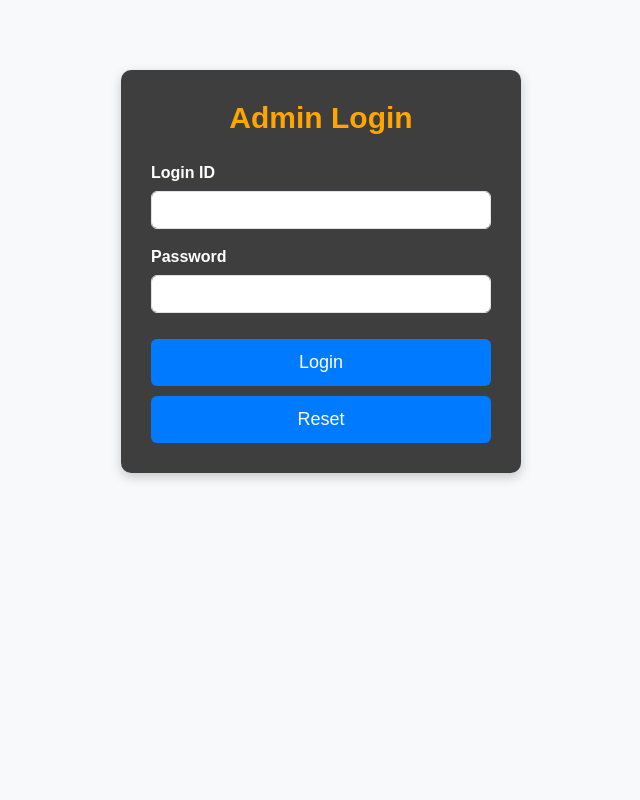
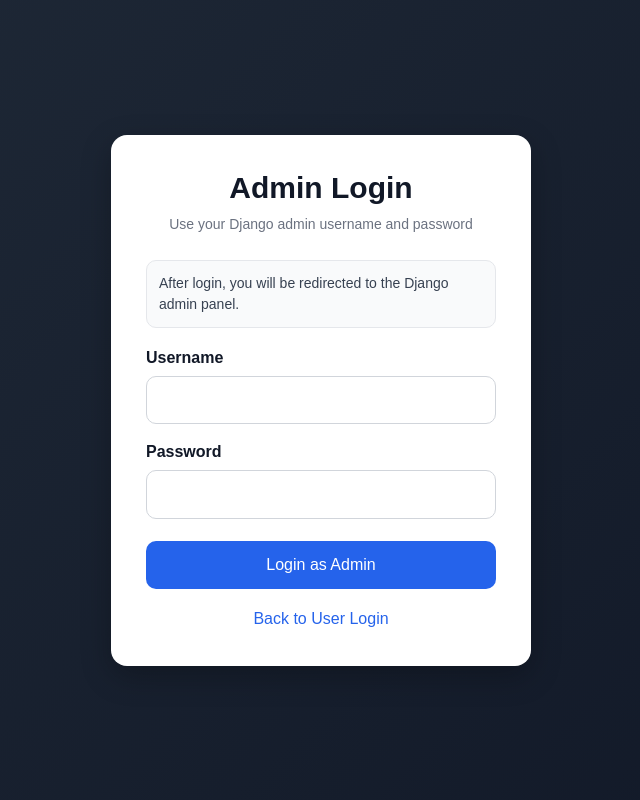
Before and after one commit to Savikhya/Book_Hive, a Django app: page /adminlogin/ in a window 1280 px wide. Shown: the whole page, without its empty margins (319-959 px from the left). Run offline with Django 4.2, Linux system fonts and the light colour scheme.

Commit message:
Update admin UI, templates, settings, and README

```diff
--- a/BookhiveProject/myapp/templates/AdminLogin.html
+++ b/BookhiveProject/myapp/templates/AdminLogin.html
@@ -3,78 +3,145 @@
 
 <style>
     body {
-        background-color: #f8f9fa;
+        background: linear-gradient(135deg, #1f2937, #111827);
         font-family: Arial, sans-serif;
+        margin: 0;
+        padding: 0;
     }
 
     .admin-container {
-        max-width: 400px;
-        margin: 70px auto;
-        background: rgba(0, 0, 0, 0.75);
-        padding: 30px;
-        border-radius: 10px;
-        box-shadow: 0 4px 12px rgba(0,0,0,0.2);
+        min-height: 100vh;
+        display: flex;
+        align-items: center;
+        justify-content: center;
+        padding: 20px;
+    }
+
+    .admin-card {
+        width: 100%;
+        max-width: 420px;
+        background: white;
+        padding: 35px;
+        border-radius: 16px;
+        box-shadow: 0 10px 30px rgba(0, 0, 0, 0.25);
     }
 
     .admin-title {
         text-align: center;
-        color: #ffa500;
+        color: #111827;
         font-size: 30px;
         font-weight: bold;
+        margin-bottom: 8px;
+    }
+
+    .admin-subtitle {
+        text-align: center;
+        color: #6b7280;
+        font-size: 14px;
         margin-bottom: 25px;
     }
 
+    .form-group {
+        margin-bottom: 16px;
+    }
+
     .form-group label {
-        color: white;
+        display: block;
+        color: #111827;
         font-weight: bold;
         margin-bottom: 6px;
     }
 
     .form-control {
-        border-radius: 6px;
+        width: 100%;
+        border-radius: 10px;
+        border: 1px solid #d1d5db;
+        padding: 12px;
+        box-sizing: border-box;
+        font-size: 15px;
+    }
+
+    .form-control:focus {
+        outline: none;
+        border-color: #2563eb;
     }
 
     .btn-admin {
         width: 100%;
-        background-color: #007bff;
+        background-color: #2563eb;
         border: none;
-        padding: 10px;
+        padding: 12px;
         color: white;
-        font-size: 18px;
-        border-radius: 6px;
-        margin-top: 10px;
+        font-size: 16px;
+        border-radius: 10px;
+        margin-top: 6px;
+        cursor: pointer;
     }
 
     .btn-admin:hover {
-        background-color: #0056b3;
+        background-color: #1d4ed8;
+    }
+
+    .bottom-link {
+        text-align: center;
+        margin-top: 18px;
+    }
+
+    .bottom-link a {
+        text-decoration: none;
+        color: #2563eb;
+        font-weight: 500;
+    }
+
+    .bottom-link a:hover {
+        text-decoration: underline;
+    }
+
+    .note-box {
+        background: #f9fafb;
+        border: 1px solid #e5e7eb;
+        color: #374151;
+        border-radius: 10px;
+        padding: 12px;
+        margin-bottom: 18px;
+        font-size: 14px;
     }
 </style>
 
 <div class="admin-container">
+    <div class="admin-card">
         <h2 class="admin-title">Admin Login</h2>
+        <p class="admin-subtitle">Use your Django admin username and password</p>
+
+        <div class="note-box">
+            After login, you will be redirected to the Django admin panel.
+        </div>
 
         <form action="{% url 'AdminLogin' %}" method="post">
             {% csrf_token %}
-
-        <div class="form-group mb-3">
-            <label>Login ID</label>
+            <div class="form-group">
+                <label>Username</label>
                 <input type="text" class="form-control" name="loginid" required>
             </div>
 
-        <div class="form-group mb-3">
+            <div class="form-group">
                 <label>Password</label>
                 <input type="password" class="form-control" name="pswd" required>
             </div>
 
-        <button type="submit" class="btn-admin">Login</button>
-        <button type="reset" class="btn-admin">Reset</button>
+            <button type="submit" class="btn-admin">Login as Admin</button>
 
             {% if messages %}
                 {% for message in messages %}
-                <div class="alert alert-success text-center mt-3">{{ message }}</div>
+                    <div class="alert alert-{% if message.tags == 'success' %}success{% else %}danger{% endif %} text-center mt-3">{{ message }}</div>
                 {% endfor %}
             {% endif %}
         </form>
+
+        <div class="bottom-link">
+            <a href="{% url 'UserLogin' %}">Back to User Login</a>
+        </div>
+    </div>
 </div>
 
 {% endblock %}
```
Also changed, not shown: BookhiveProject/BookhiveProject/settings.py (+2 -41 lines), BookhiveProject/myapp/admin.py (+21 -0 lines), BookhiveProject/myapp/templates/book_detail.html (added, +58 -0 lines), readme.md. Lines whose indentation alone changed are shown as unchanged.
